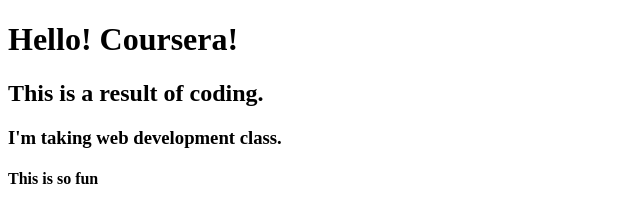
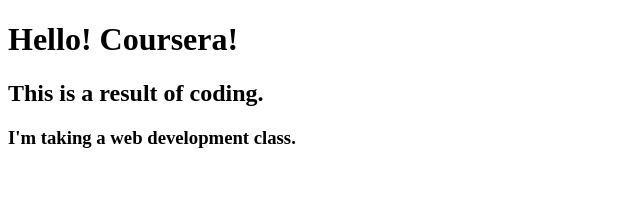
Before and after one commit to isaac1717/coursera-test, a plain HTML site: page site/index.html in a window 1280 px wide. Shown: the whole page, without its empty margins (0-640 px from the left). Drawn offline with Linux system fonts and the light colour scheme.

Commit message:
Small addition to our page content

```diff
--- a/site/index.html
+++ b/site/index.html
@@ -8,7 +8,6 @@
 <body>
 <h1> Hello! Coursera!
 	<h2> This is a result of coding.
-	<h3> I'm taking web development class.
-	<h4> This is so fun
+	<h3> I'm taking a web development class.
 </body>
 </html>
```
